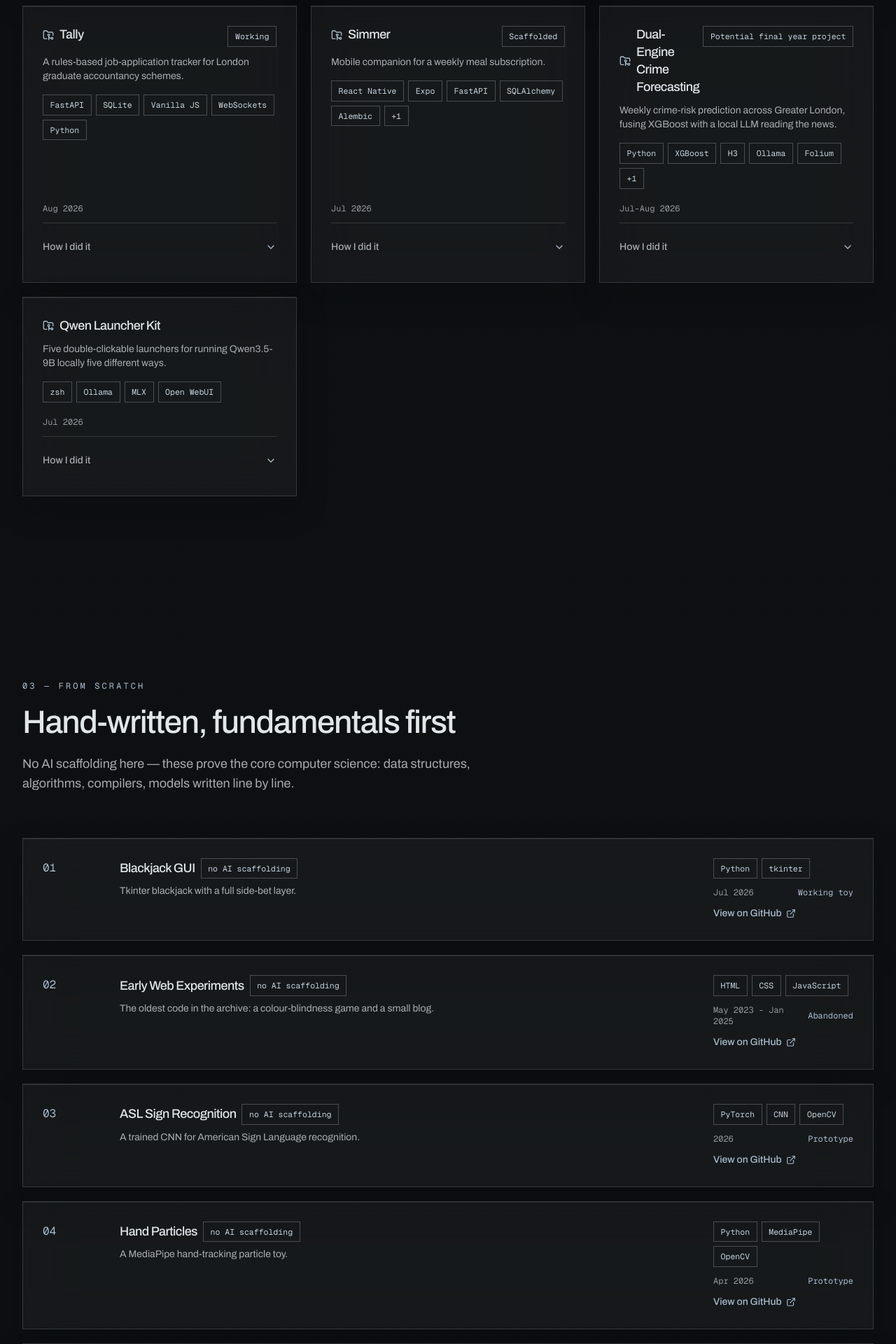
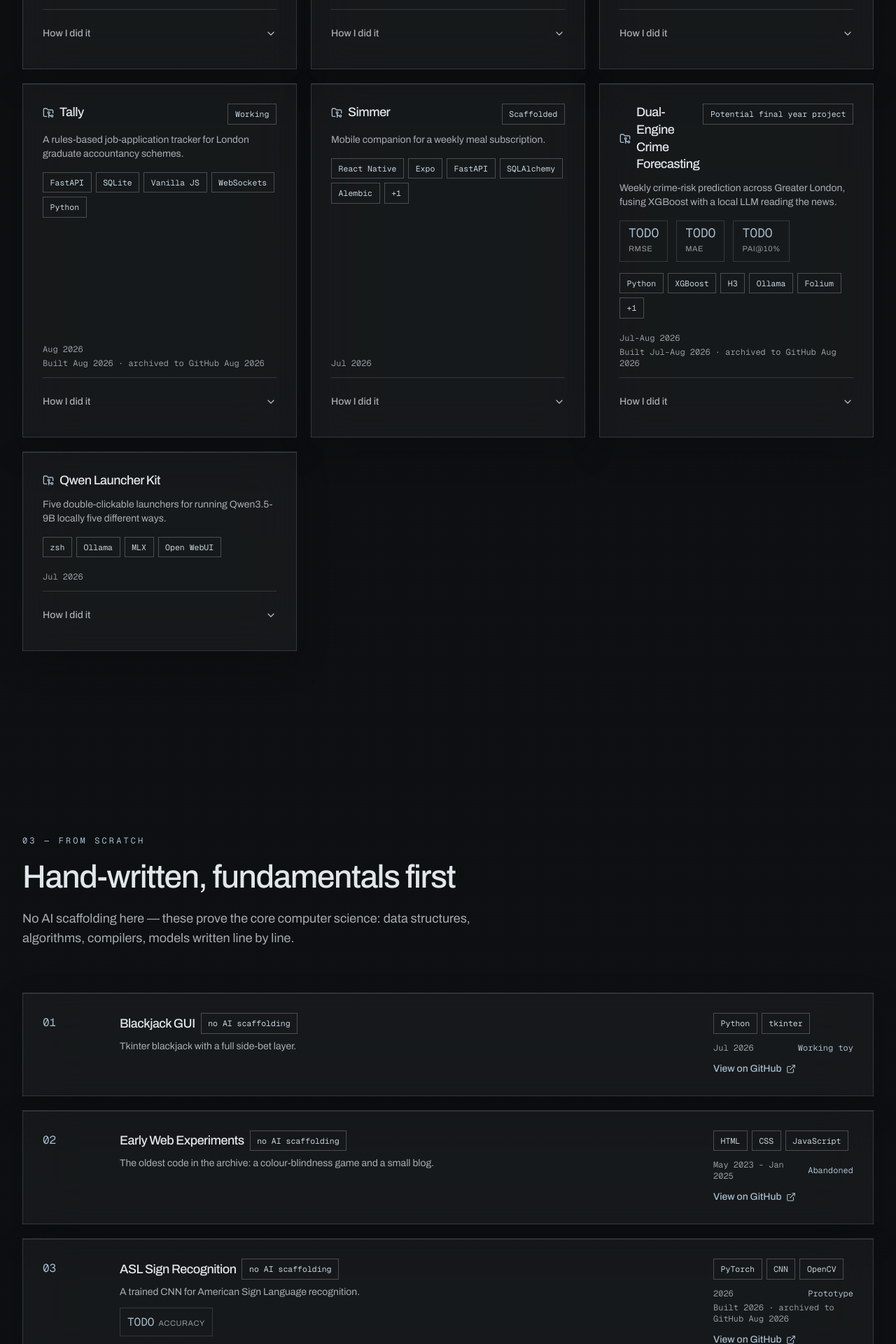
Before and after one commit to koro119/portfolio-site, a React (Vite) app: page / in a window 1280 px wide. Shown: the part 2760-4680 px from the top of the page at 70% size. Built offline with nearby package versions, Linux system fonts and the light colour scheme.

Commit message:
feat: render metrics, demo link/GIF, and timeline on project cards/rows

```diff
--- a/src/components/ProjectCard.tsx
+++ b/src/components/ProjectCard.tsx
@@ -45,6 +45,41 @@ export function ProjectCard({ project, index = 0, badge, lab }: ProjectCardProps
           {/* Quick description */}
           <p className="text-sm text-meta mb-4">{project.tagline}</p>
 
+          {/* Metrics / proof */}
+          {project.metrics && project.metrics.length > 0 && (
+            <div className="flex flex-wrap gap-3 mb-4">
+              {project.metrics.map((m) => (
+                <div key={m.label} className="border border-glass-border px-3 py-2">
+                  <div className="font-mono text-lg text-steel leading-none tabular-nums">
+                    {m.value}
+                  </div>
+                  <div className="text-[11px] text-meta-dim mt-1 uppercase tracking-wider">
+                    {m.label}
+                  </div>
+                </div>
+              ))}
+            </div>
+          )}
+
+          {project.demoGif && project.demoGif !== 'TODO' && (
+            <img
+              src={project.demoGif}
+              alt={`${project.title} demo`}
+              className="w-full mb-4 border border-glass-border"
+            />
+          )}
+
+          {project.demoUrl && (
+            <a
+              href={project.demoUrl}
+              target="_blank"
+              rel="noopener noreferrer"
+              className="inline-flex items-center gap-1.5 mb-4 text-sm font-medium text-teal hover:brightness-125 transition-all"
+            >
+              Live demo <ExternalLink className="w-3.5 h-3.5" />
+            </a>
+          )}
+
           {/* Stack */}
           <div className="flex flex-wrap gap-1.5 mb-5">
             {project.stack.slice(0, 5).map((tech) => (
@@ -57,7 +92,12 @@ export function ProjectCard({ project, index = 0, badge, lab }: ProjectCardProps
 
           {/* Footer */}
           <div className="mt-auto space-y-3">
-            <div className="text-xs font-mono text-meta-dim">{project.dates}</div>
+            <div className="space-y-1">
+              <div className="text-xs font-mono text-meta-dim">{project.dates}</div>
+              {project.timeline && (
+                <div className="text-xs font-mono text-meta-dim">{project.timeline}</div>
+              )}
+            </div>
 
             {/* How I Did It — expandable */}
             <div className="border-t border-glass-border pt-3">
--- a/src/components/ProjectRow.tsx
+++ b/src/components/ProjectRow.tsx
@@ -30,6 +30,31 @@ export function ProjectRow({ project, index = 0, badge }: ProjectRowProps) {
             )}
           </div>
           <p className="mt-2 text-sm text-meta">{project.tagline}</p>
+
+          {/* Metrics / proof */}
+          {project.metrics && project.metrics.length > 0 && (
+            <div className="flex flex-wrap gap-2 mt-3">
+              {project.metrics.map((m) => (
+                <div key={m.label} className="border border-glass-border px-2.5 py-1.5">
+                  <span className="font-mono text-steel tabular-nums">{m.value}</span>
+                  <span className="text-[11px] text-meta-dim ml-1.5 uppercase tracking-wider">
+                    {m.label}
+                  </span>
+                </div>
+              ))}
+            </div>
+          )}
+
+          {project.demoUrl && (
+            <a
+              href={project.demoUrl}
+              target="_blank"
+              rel="noopener noreferrer"
+              className="inline-flex items-center gap-1.5 mt-3 text-sm font-medium text-teal hover:brightness-125 transition-all"
+            >
+              Live demo <ExternalLink className="w-3.5 h-3.5" />
+            </a>
+          )}
         </div>
 
         {/* Stack + meta */}
@@ -42,9 +67,14 @@ export function ProjectRow({ project, index = 0, badge }: ProjectRowProps) {
             ))}
             {project.stack.length > 4 && <span className="chip">+{project.stack.length - 4}</span>}
           </div>
-          <div className="mt-auto flex items-center justify-between text-xs">
-            <span className="font-mono text-meta-dim">{project.dates}</span>
-            {project.status && <span className="font-mono text-steel">{project.status}</span>}
+          <div className="mt-auto space-y-1">
+            <div className="flex items-center justify-between text-xs">
+              <span className="font-mono text-meta-dim">{project.dates}</span>
+              {project.status && <span className="font-mono text-steel">{project.status}</span>}
+            </div>
+            {project.timeline && (
+              <div className="text-xs font-mono text-meta-dim">{project.timeline}</div>
+            )}
           </div>
           {project.repo && (
             <a
```
